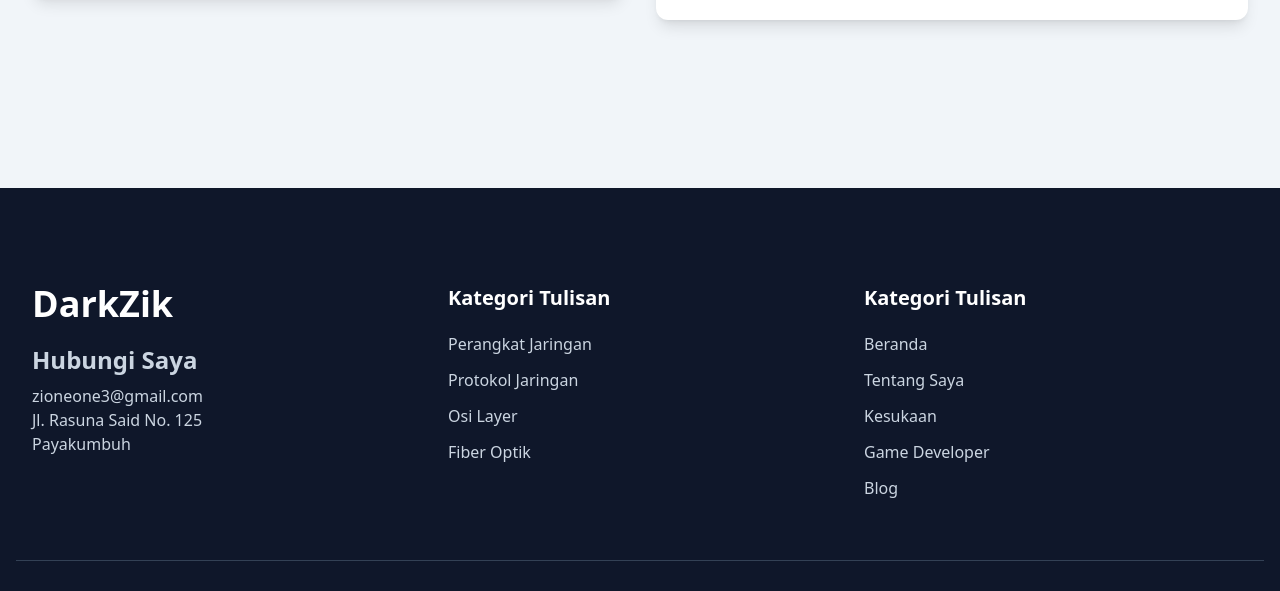
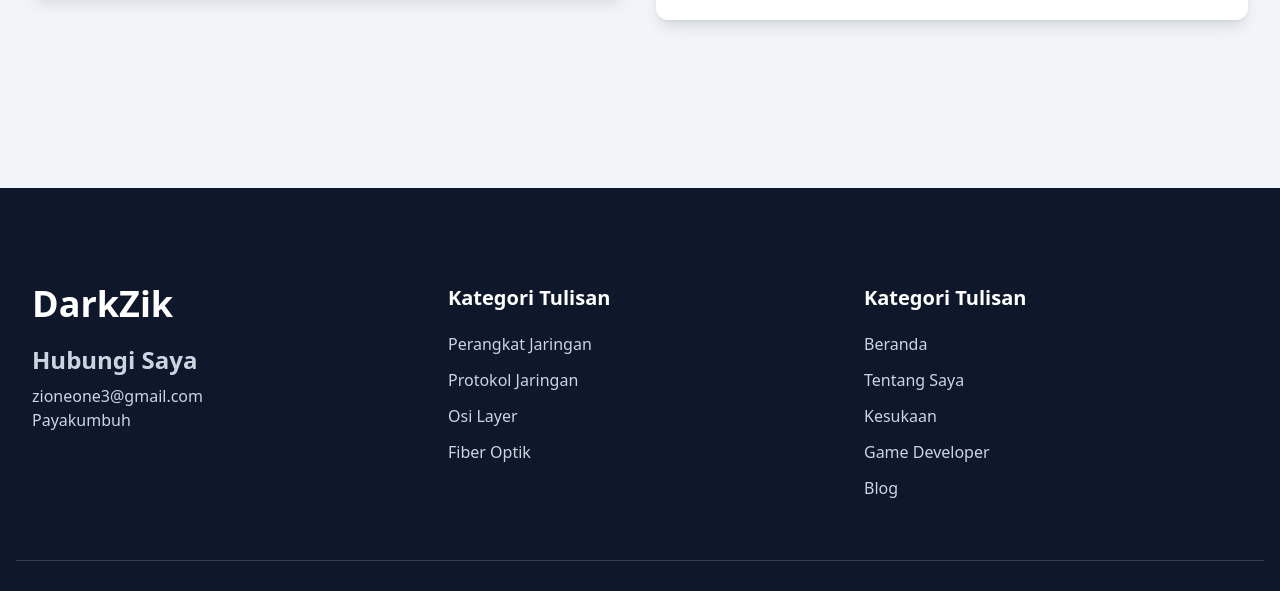
Before and after one commit to ZIkri-27/pemulatail, a website: page index.html in a window 1280 px wide. Shown: the part 4813-5404 px from the top of the page. Drawn offline with nearby package versions, Linux system fonts and the light colour scheme.

Commit message:
Pesan commit yang menjelaskan perubahan

```diff
--- a/index.html
+++ b/index.html
@@ -297,7 +297,6 @@
                     <h2 class="font-bold text-4xl text-white mb-5">DarkZik</h2>
                     <h3 class="font-bold text-2xl mb-2">Hubungi Saya</h3>
                     <p>zioneone3@gmail.com</p>
-                    <p>Jl. Rasuna Said No. 125</p>
                     <p>Payakumbuh</p>
                 </div>
                 <div class="w-full px-4 mb-12 md:w-1/3">
```
Also changed, not shown: dist/output.css.
